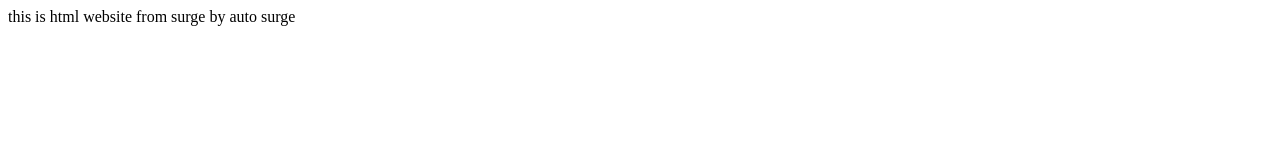
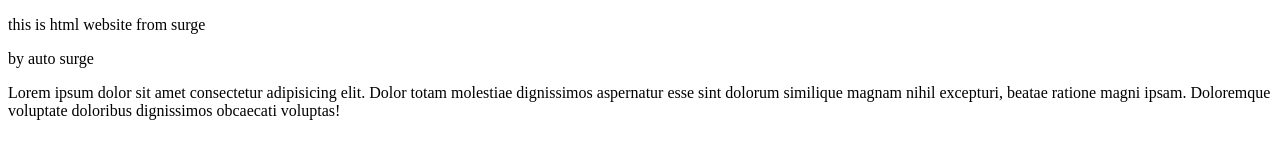
Before and after one commit to bilal-zulfiqar/bootcamp20_1, a plain HTML site: page index.html in a window 1280 px wide. Drawn offline with Linux system fonts and the light colour scheme.

Commit message:
Update index.html

```diff
--- a/index.html
+++ b/index.html
@@ -9,8 +9,11 @@
 </head>
 
 <body>
-  this is html website from surge
-  by auto surge
+  <p>this is html website from surge</p>
+  <p>by auto surge</p>
+  <p>Lorem ipsum dolor sit amet consectetur adipisicing elit. Dolor totam molestiae dignissimos aspernatur esse sint
+    dolorum similique magnam nihil excepturi, beatae ratione magni ipsam. Doloremque voluptate doloribus dignissimos
+    obcaecati voluptas!</p>
 </body>
 
 </html>
```
